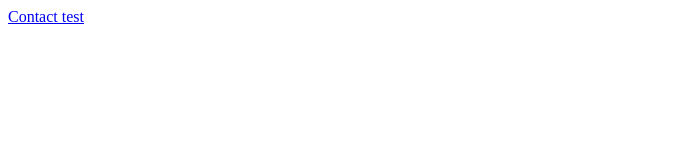
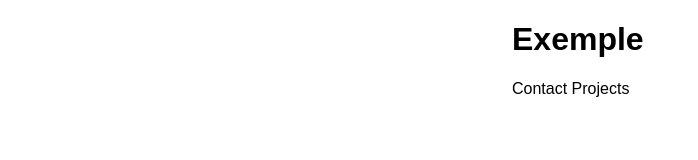
Before and after one commit to Tuturtut/exoGit-Github, a plain HTML site: page index.html in a window 1280 px wide. Shown: the whole page, without its empty margins (0-698 px from the left). Drawn offline with Linux system fonts and the light colour scheme.

Commit message:
feat(index): Update index.html

```diff
--- /dev/null
+++ b/index.css
@@ -0,0 +1,14 @@
+a {
+  text-decoration: none;
+  color: #000;
+}
+
+a:hover {
+  text-decoration: underline;
+}
+
+body {
+  font-family: Arial, sans-serif;
+  width: 20%;
+  margin: auto;
+}
--- a/index.html
+++ b/index.html
@@ -4,9 +4,11 @@
     <meta charset="UTF-8" />
     <meta name="viewport" content="width=device-width, initial-scale=1.0" />
     <title>Document</title>
-
+    <link rel="stylesheet" href="index.css" />
   </head>
   <body>
-    <a href="contact.html">Contact test</a>
+    <h1>Exemple</h1>
+    <a href="contact.html">Contact</a>
+    <a href="project.html">Projects</a>
   </body>
 </html>
```
